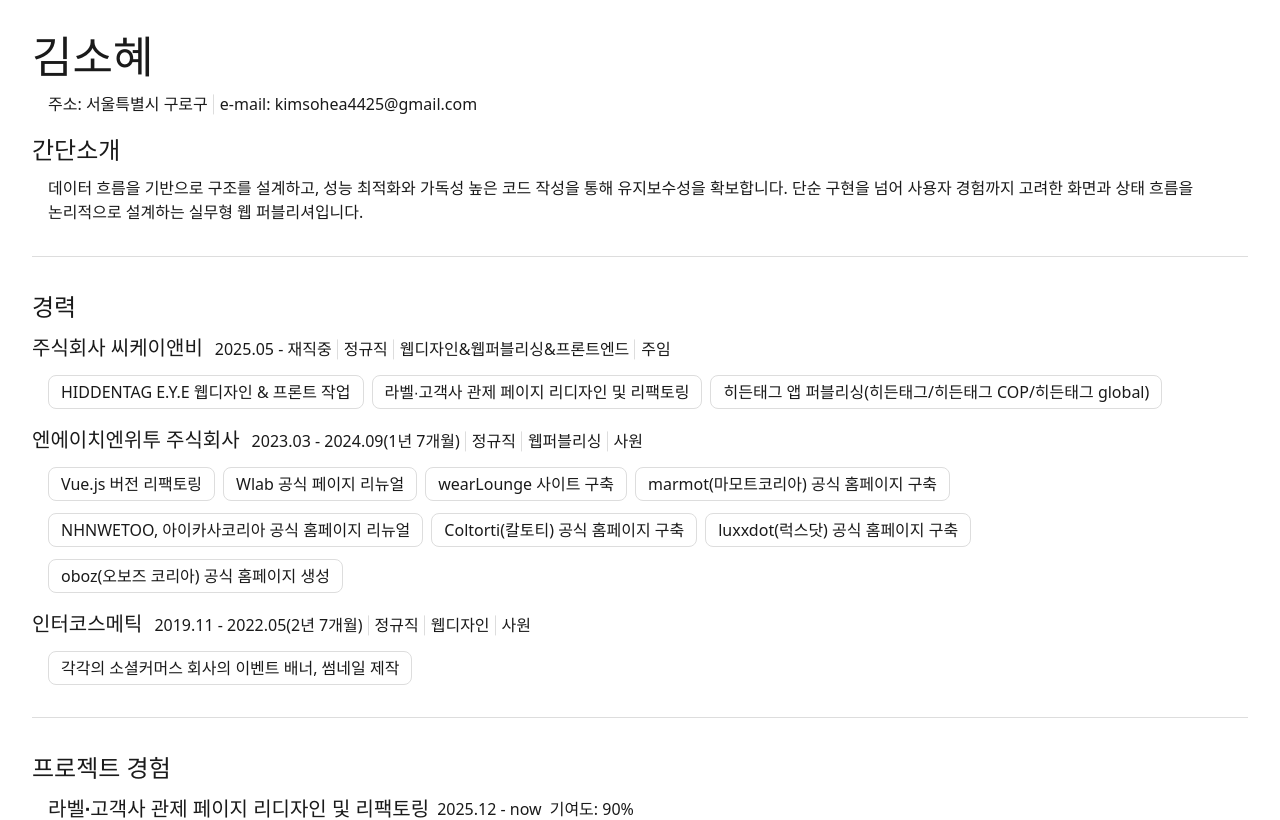
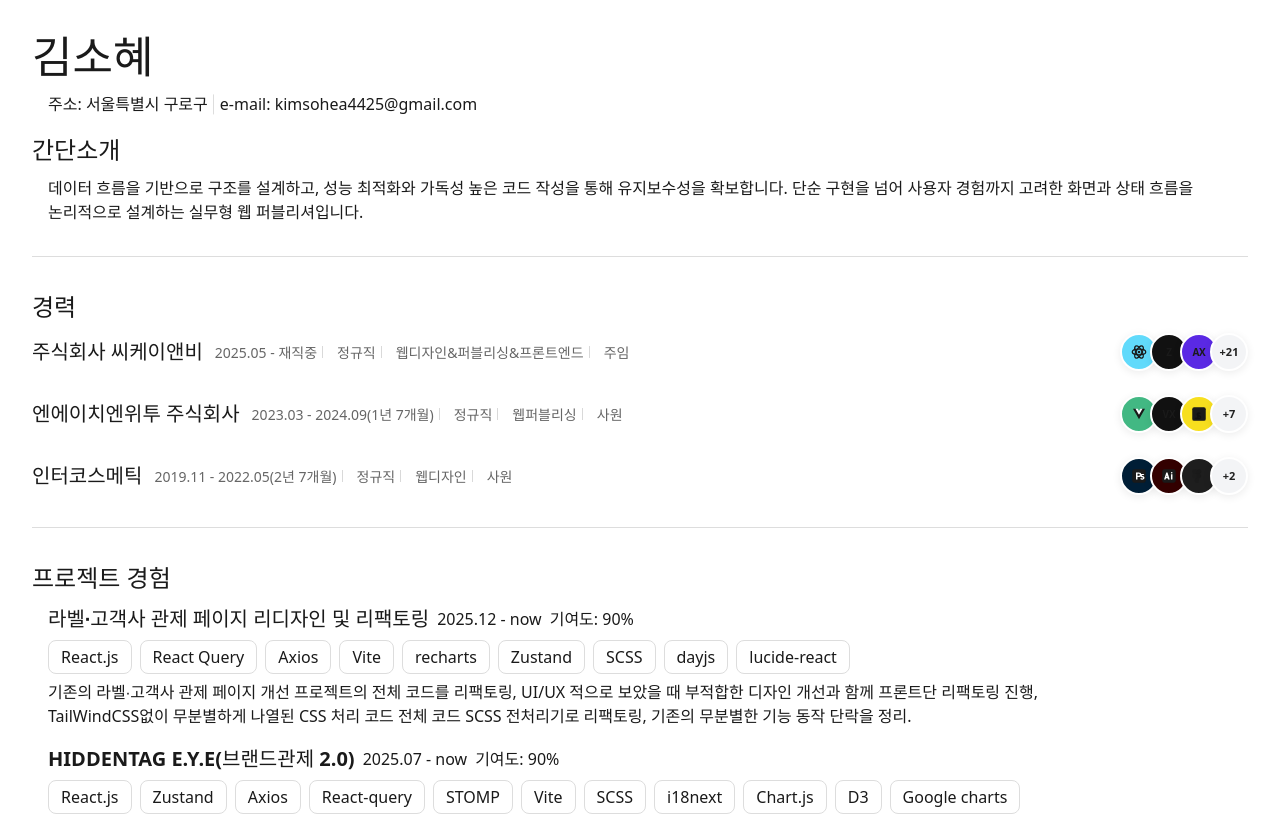
Before and after one commit to kimsohea/resume, a Vue app: page / in a window 1280 px wide. Shown: the top 820 px of the page. Built offline with nearby package versions, Linux system fonts and the light colour scheme; a web font is replaced by a local one.

Commit message:
fix+style: 업무주요 사항 요약

```diff
--- a/src/assets/style/_exper.scss
+++ b/src/assets/style/_exper.scss
@@ -1,18 +1,102 @@
 .exper_list {
   strong {
     font-size: 20px;
+    line-height: 1.4;
   }
 
   > li:not(:last-child) {
-    margin-bottom: 16px;
+    margin-bottom: 24px;
+  }
+
+  > li {
+    display: flex;
+    align-items: center;
+    justify-content: space-between;
+  }
+
+  .tit_row {
+    display: flex;
+    flex-wrap: wrap;
+    align-items: center;
+    gap: 8px 12px;
   }
 
   .info {
     display: inline-flex;
-    margin-left: 12px;
+    flex-wrap: wrap;
+    gap: 6px 8px;
+    margin: 0;
+
+    span {
+      position: relative;
+      color: #666;
+      font-size: 14px;
+      line-height: 1.5;
+    }
+
+    span:not(:last-child)::after {
+      content: "";
+      display: inline-block;
+      width: 1px;
+      height: 12px;
+      margin-left: 8px;
+      vertical-align: middle;
+      background: #d9d9d9;
+    }
   }
 
-  .round_list {
-    margin: 12px 0 12px 16px;
+  .stack_group {
+    display: flex;
+    align-items: center;
+    padding: 0;
+    margin: 0;
+    list-style: none;
+  }
+
+  .stack_avt {
+    display: flex;
+    align-items: center;
+    justify-content: center;
+    width: 38px;
+    height: 38px;
+    margin-left: -8px;
+    border: 2px solid #fff;
+    border-radius: 999px;
+    background: #ccc;
+    color: #fff;
+    box-shadow: 0 2px 8px rgba(0, 0, 0, 0.08);
+
+    &:first-child {
+      margin-left: 0;
+    }
+
+    .svg_ico {
+      display: flex;
+      align-items: center;
+      justify-content: center;
+      width: 18px;
+      height: 18px;
+      line-height: 0;
+
+      svg {
+        width: 100%;
+        height: 100%;
+        display: block;
+      }
+    }
+
+    .txt_ico {
+      font-size: 10px;
+      font-weight: 700;
+      letter-spacing: -0.02em;
+    }
+  }
+
+  .stack_avt.more {
+    background: #f3f4f6;
+    color: #222;
+    border-color: #fff;
+    font-size: 11px;
+    font-weight: 700;
   }
 }
--- a/src/components/Experience.vue
+++ b/src/components/Experience.vue
@@ -2,6 +2,7 @@
   <h2>경력</h2>
   <ul class="exper_list">
     <li v-for="(item, idx) in experArr" :key="`exper_${idx}`">
+      <div class="tit_row">
         <strong>{{ item.tit }}</strong>
         <p class="info">
           <span>{{ item.time }}</span>
@@ -9,27 +10,57 @@
           <span>{{ item.prof }}</span>
           <span>{{ item.grade }}</span>
         </p>
-      <ul class="round_list">
-        <li v-for="(work, i) in item.work" :key="`works_${i}`">
-          {{ work }}
+      </div>
+      <div class="stack_box">
+        <ul class="stack_group" :aria-label="`${item.tit} 기술 스택`">
+          <li v-for="(tool, i) in getView(item.work)" :key="`tool_${idx}_${i}`" class="stack_avt" :title="tool" :style="getBg(tool)">
+            <span v-if="getSvg(tool)" class="svg_ico" v-html="getSvg(tool)" />
+            <span v-else class="txt_ico">
+              {{ getTxt(tool) }}
+            </span>
           </li>
+          <li v-if="getRest(item.work) > 0" class="stack_avt more" :title="item.work.slice(maxCnt).join(', ')">+{{ getRest(item.work) }}</li>
         </ul>
+      </div>
     </li>
   </ul>
 </template>
 
 <script setup>
+const maxCnt = 3;
+
 const experArr = [
   {
     tit: "주식회사 씨케이앤비",
     time: "2025.05 - 재직중",
     type: "정규직",
-    prof: "웹디자인&웹퍼블리싱&프론트엔드",
+    prof: "웹디자인&퍼블리싱&프론트엔드",
     grade: "주임",
     work: [
-      "HIDDENTAG E.Y.E 웹디자인 & 프론트 작업",
-      "라벨∙고객사 관제 페이지 리디자인 및 리팩토링",
-      "히든태그 앱 퍼블리싱(히든태그/히든태그 COP/히든태그 global)",
+      "React.js",
+      "Zustand",
+      "Axios",
+      "React-query",
+      "STOMP",
+      "Vite",
+      "SCSS",
+      "i18next",
+      "Chart.js",
+      "D3",
+      "Google charts",
+      "vis.gl/react-google-maps",
+      "React Cookie",
+      "React Paginate",
+      "Swiper",
+      "React grid layout",
+      "Figma",
+      "recharts",
+      "dayjs",
+      "lucide-react",
+      "HTML",
+      "JavaScript",
+      "jQuery",
+      "Ajax",
     ],
   },
   {
@@ -38,16 +69,7 @@ const experArr = [
     type: "정규직",
     prof: "웹퍼블리싱",
     grade: "사원",
-    work: [
-      "Vue.js 버전 리팩토링",
-      "Wlab 공식 페이지 리뉴얼",
-      "wearLounge 사이트 구축",
-      "marmot(마모트코리아) 공식 홈페이지 구축",
-      "NHNWETOO, 아이카사코리아 공식 홈페이지 리뉴얼",
-      "Coltorti(칼토티) 공식 홈페이지 구축",
-      "luxxdot(럭스닷) 공식 홈페이지 구축",
-      "oboz(오보즈 코리아) 공식 홈페이지 생성",
-    ],
+    work: ["Vue.js", "vuex", "JavaScript", "SCSS", "REST API", "SCSS", "Figma", "Adobe Photoshop", "React.js", "styled-components", "gulp"],
   },
   {
     tit: "인터코스메틱",
@@ -55,7 +77,165 @@ const experArr = [
     type: "정규직",
     prof: "웹디자인",
     grade: "사원",
-    work: ["각각의 소셜커머스 회사의 이벤트 배너, 썸네일 제작"],
+    work: ["Adobe Photoshop", "Adobe Illustrator", "Figma", "HTML", "CSS 3"],
   },
 ];
+
+const getView = (arr) => {
+  const uniq = [...new Set(arr)];
+  return uniq.slice(0, maxCnt);
+};
+
+const getRest = (arr) => {
+  const uniq = [...new Set(arr)];
+  return Math.max(uniq.length - maxCnt, 0);
+};
+
+const getTxt = (txt) => {
+  const map = {
+    vuex: "VX",
+    "React-query": "RQ",
+    Zustand: "Z",
+    Axios: "AX",
+    STOMP: "ST",
+    i18next: "I18",
+    "Chart.js": "CJ",
+    D3: "D3",
+    "Google charts": "GC",
+    "React Cookie": "RC",
+    "React Paginate": "RP",
+    Swiper: "SW",
+    "React grid layout": "GL",
+    recharts: "RE",
+    dayjs: "DJ",
+    "lucide-react": "LR",
+    "REST API": "API",
+    "Adobe Photoshop": "PS",
+    "Adobe Illustrator": "AI",
+    "styled-components": "SC",
+  };
+
+  return map[txt] || txt.slice(0, 2).toUpperCase();
+};
+
+const svgMap = {
+  "React.js": `
+    <svg viewBox="0 0 24 24" aria-hidden="true">
+      <g fill="none" stroke="currentColor" stroke-width="1.7">
+        <ellipse cx="12" cy="12" rx="9" ry="3.8"/>
+        <ellipse cx="12" cy="12" rx="9" ry="3.8" transform="rotate(60 12 12)"/>
+        <ellipse cx="12" cy="12" rx="9" ry="3.8" transform="rotate(120 12 12)"/>
+      </g>
+      <circle cx="12" cy="12" r="1.8" fill="currentColor"/>
+    </svg>
+  `,
+  "Vue.js": `
+    <svg viewBox="0 0 24 24" aria-hidden="true">
+      <path d="M4 5h4.2L12 11.3 15.8 5H20l-8 14L4 5Z" fill="currentColor"/>
+      <path d="M7.3 5h2.9L12 8l1.8-3h2.9L12 13 7.3 5Z" fill="#fff"/>
+    </svg>
+  `,
+  JavaScript: `
+    <svg viewBox="0 0 24 24" aria-hidden="true">
+      <rect x="3" y="3" width="18" height="18" rx="2.5" fill="currentColor"/>
+      <path d="M10.2 16.6c.4.7 1 .9 1.7.9.7 0 1.2-.3 1.2-.9 0-.6-.5-.8-1.4-1.2l-.5-.2c-1.4-.6-2.4-1.3-2.4-2.9 0-1.4 1.1-2.5 2.8-2.5 1.2 0 2.1.4 2.8 1.5l-1.5.9c-.3-.5-.7-.8-1.3-.8-.6 0-.9.3-.9.8 0 .5.3.7 1.1 1l.5.2c1.7.7 2.6 1.4 2.6 3 0 1.7-1.3 2.6-3.2 2.6-1.8 0-2.9-.8-3.5-1.9l1.5-.9Z" fill="#111"/>
+      <path d="M7.6 16.7c.3.5.6.8 1.1.8.6 0 .9-.2.9-1.1v-5.9h1.9v5.9c0 1.8-1 2.6-2.6 2.6-1.4 0-2.1-.7-2.5-1.5l1.2-.8Z" fill="#111"/>
+    </svg>
+  `,
+  HTML: `
+    <svg viewBox="0 0 24 24" aria-hidden="true">
+      <path d="M5 4h14l-1.2 14.6L12 20l-5.8-1.4L5 4Z" fill="currentColor"/>
+      <path d="M12 5.2v13.5l4.7-1.1 1-12.4H12Z" fill="rgba(255,255,255,.22)"/>
+      <path d="M8.1 8.1H16l-.2 2H10l.1 1.7h5.5l-.5 5.2-3.1.8-3.1-.8-.2-2.3h1.9l.1.9 1.3.3 1.3-.3.1-1.8H8.4l-.3-5.7Z" fill="#fff"/>
+    </svg>
+  `,
+  SCSS: `
+    <svg viewBox="0 0 24 24" aria-hidden="true">
+      <path d="M17.4 6.3c-.9-1-2.3-1.4-4-.8-1.2.4-2.1 1.2-2.7 2-.8 1-1.2 1.9-1.9 2.4-.5.4-.9.5-1.2.3-.2-.2-.2-.6.1-1 .6-.8 1.7-1.2 2.1-1.3-.2-.7-.9-1.1-1.8-1-1.1.1-2.2.9-2.7 1.8-.6 1-.5 2.1.4 2.8.8.6 2 .5 3.2-.2 1-.6 1.7-1.6 2.3-2.3.9-1.2 1.5-2 2.6-2.3.9-.3 1.4 0 1.6.4.3.7-.2 1.4-1.6 2.1-.5.3-1.1.5-1.8.9.2.4.4.8.6 1.2 1.3-.4 2.5-.4 3.3-.1 1 .3 1.7 1 1.9 1.9.2 1-.2 2-1 2.6-.7.6-1.7.8-2.6.5-.7-.2-1.2-.8-1.4-1.6-.1-.4-.2-.8-.2-1.3-.5.1-1 .3-1.5.5.1.7.3 1.4.5 2 .5 1.4 1.6 2.3 3 2.6 1.6.3 3.3-.1 4.4-1.1 1.2-1 1.7-2.4 1.4-3.9-.3-1.4-1.4-2.5-2.9-3-.6-.2-1.2-.3-1.8-.3.3-.2.7-.4 1-.6 1.7-1 2.5-2.4 1.8-4Z" fill="currentColor"/>
+    </svg>
+  `,
+  Figma: `
+    <svg viewBox="0 0 24 24" aria-hidden="true">
+      <path d="M12 3a3 3 0 0 1 0 6H9V6a3 3 0 0 1 3-3Z" fill="currentColor"/>
+      <path d="M9 9h3a3 3 0 1 1 0 6H9V9Z" fill="currentColor" opacity=".88"/>
+      <path d="M9 15h3v3a3 3 0 1 1-3-3Z" fill="currentColor" opacity=".76"/>
+      <path d="M9 3v6H6a3 3 0 1 1 0-6h3Z" fill="currentColor" opacity=".64"/>
+      <path d="M9 9v6H6a3 3 0 1 1 0-6h3Z" fill="currentColor" opacity=".52"/>
+    </svg>
+  `,
+  "Adobe Photoshop": `
+    <svg viewBox="0 0 24 24" aria-hidden="true">
+      <rect x="3" y="3" width="18" height="18" rx="3" fill="currentColor"/>
+      <path d="M8 16.8V7.2h3.7c2 0 3.4 1.1 3.4 3 0 2-1.4 3.2-3.5 3.2H10v3.4H8Zm2-5.1h1.4c1.1 0 1.7-.5 1.7-1.4 0-.9-.6-1.4-1.7-1.4H10v2.8Zm6.2 5.2c-1 0-1.9-.3-2.5-.8l.8-1.4c.5.4 1.1.7 1.8.7.7 0 1-.2 1-.7 0-.4-.2-.6-1.2-.9-1.7-.5-2.2-1.2-2.2-2.3 0-1.4 1.1-2.3 2.8-2.3.9 0 1.7.2 2.3.6l-.8 1.3c-.4-.3-.9-.5-1.5-.5-.6 0-.9.2-.9.6s.3.5 1.2.8c1.7.5 2.3 1.1 2.3 2.4 0 1.5-1.2 2.5-3.1 2.5Z" fill="#fff"/>
+    </svg>
+  `,
+  "Adobe Illustrator": `
+    <svg viewBox="0 0 24 24" aria-hidden="true">
+      <rect x="3" y="3" width="18" height="18" rx="3" fill="currentColor"/>
+      <path d="M10.8 16.8 10.2 15H8l-.6 1.8H5.4l3-9.6h1.6l3 9.6h-2.2Zm-1.7-5.4-.6 2h1.3l-.7-2Zm5.5 5.4V9.7h2v7.1h-2Zm1-8c-.7 0-1.1-.4-1.1-1s.4-1 1.1-1 1.1.4 1.1 1-.4 1-1.1 1Z" fill="#fff"/>
+    </svg>
+  `,
+};
+
+const getSvg = (txt) => svgMap[txt] || "";
+
+const getBg = (txt) => {
+  const map = {
+    "React.js": {
+      background: "#61DAFB",
+      color: "#111",
+    },
+    "React-query": {
+      background: "#FF4154",
+      color: "#fff",
+    },
+    Vite: {
+      background: "#9135FF",
+      color: "#fff",
+    },
+    Axios: {
+      background: "#5A29E4",
+      color: "#fff",
+    },
+    i18next: {
+      background: "#26A69A",
+      color: "#fff",
+    },
+    "Vue.js": {
+      background: "#42B883",
+      color: "#fff",
+    },
+    JavaScript: {
+      background: "#F7DF1E",
+      color: "#111",
+    },
+    HTML: {
+      background: "#E44D26",
+      color: "#fff",
+    },
+    SCSS: {
+      background: "#CD6799",
+      color: "#fff",
+    },
+    Figma: {
+      background: "#1E1E1E",
+      color: "#fff",
+    },
+    "Adobe Photoshop": {
+      background: "#001E36",
+      color: "#31A8FF",
+    },
+    "Adobe Illustrator": {
+      background: "#330000",
+      color: "#FF9A00",
+    },
+  };
+
+  return (
+    map[txt] || {
+      background: "#111",
+      color: "#fff",
+    }
+  );
+};
 </script>
```
Lines whose indentation alone changed are shown as unchanged.
